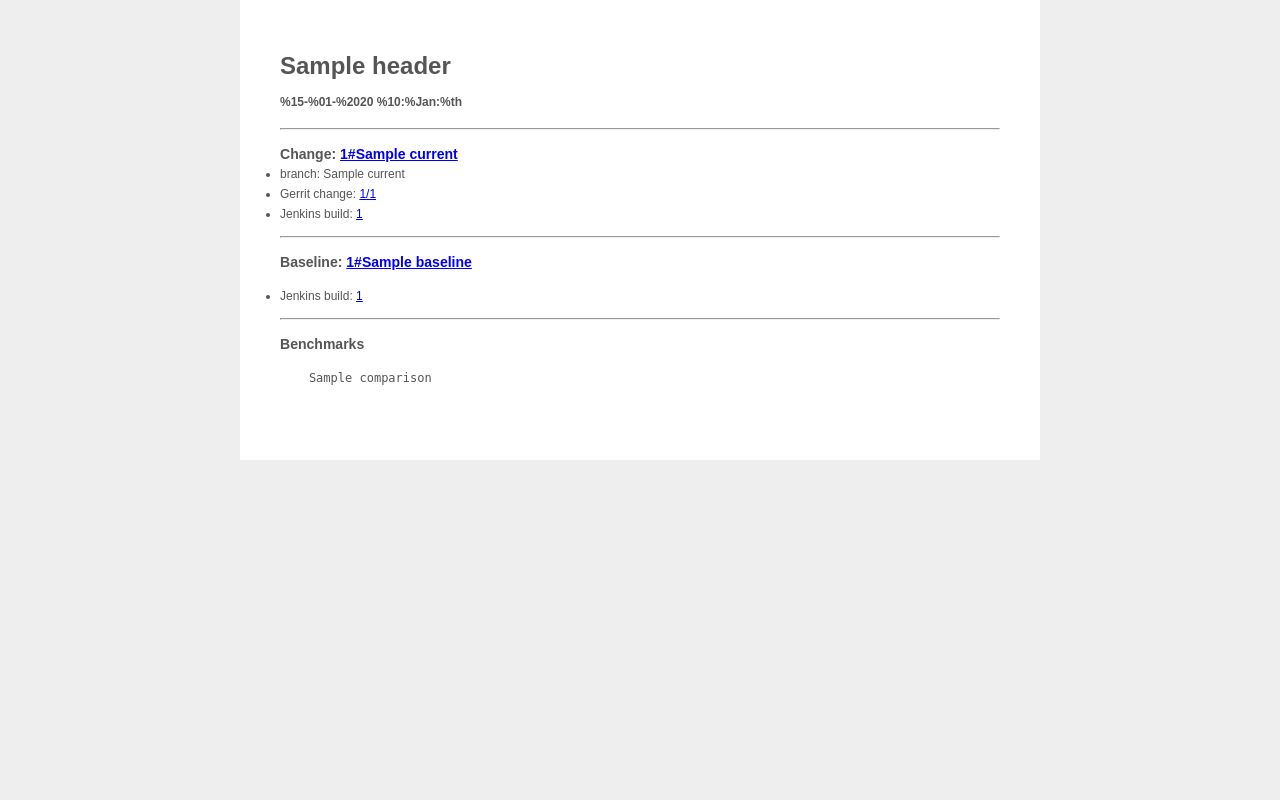
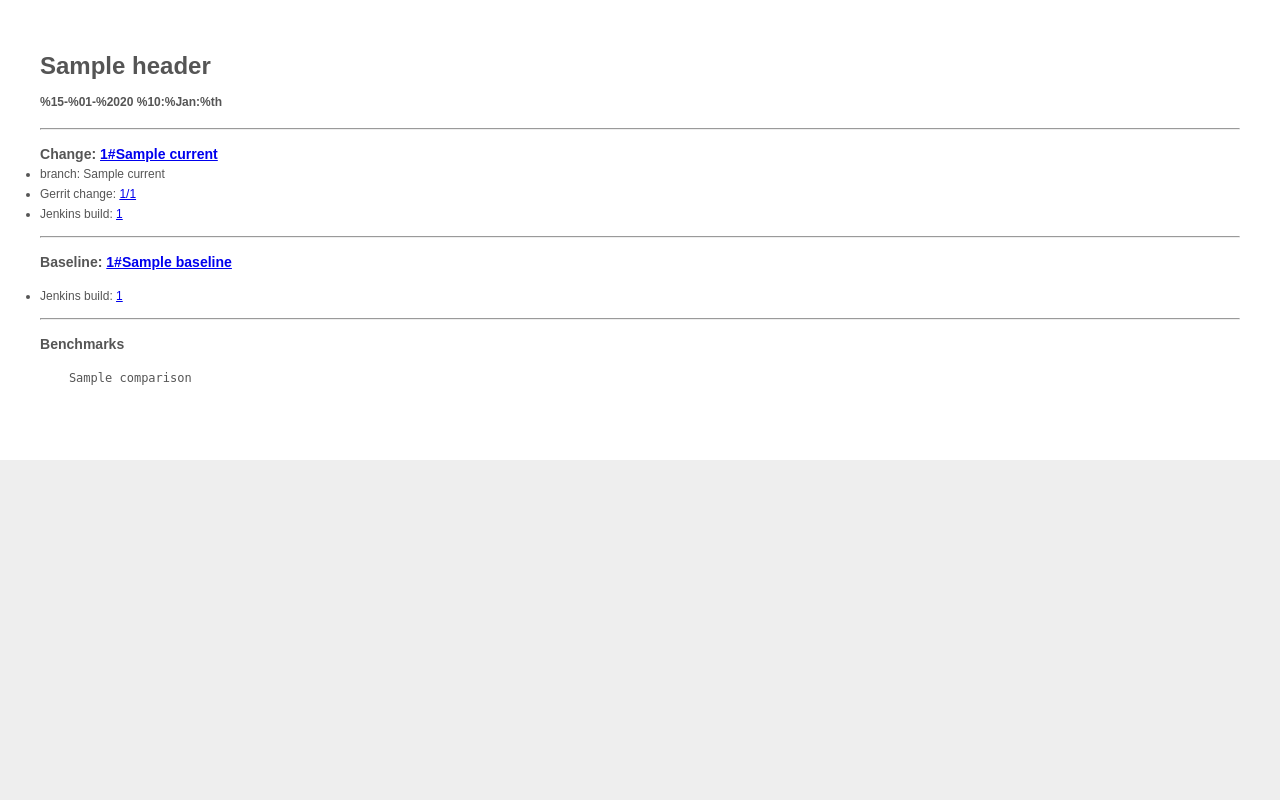
Before and after one commit to mwasilew/art-db-backend, a Django app: template benchmarks/templates/result_progress.html in a window 1280 px wide. Run offline with Django 3.2, Linux system fonts and the light colour scheme; the template is opened without the code that fills it: most values are stand-ins (such as "Sample title", 1, 10 or a date in 2020); parts of the project's set-up code (start-up, migrations or seed data) failed here and were passed over.

Commit message:
benchmarks: drop max-width restriction in email template

```diff
--- a/benchmarks/templates/email_base.html
+++ b/benchmarks/templates/email_base.html
@@ -87,7 +87,7 @@
 
                         <div>
 
-                            <table cellspacing="0" cellpadding="0" border="0" align="center" bgcolor="#ffffff" width="100%" style="max-width: 800px;">
+                            <table cellspacing="0" cellpadding="0" border="0" align="center" bgcolor="#ffffff" width="100%">
 
                                 <tr>
                                     <td>
```
